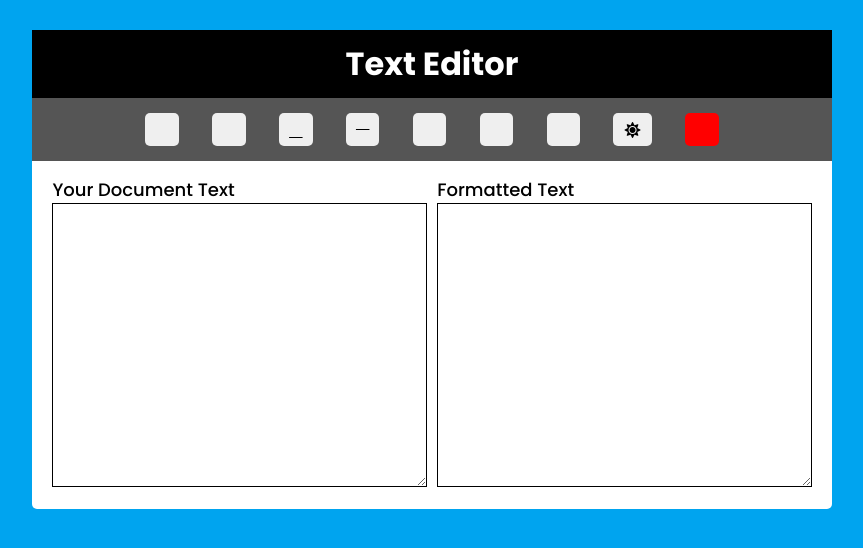
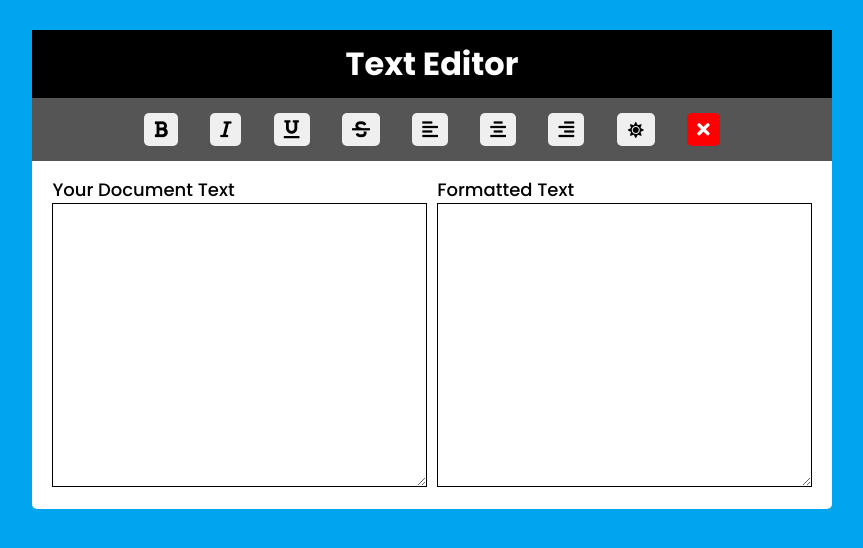
Before and after one commit to Prince142001/Text-Editor, a plain HTML site: page Text Editor/index.html in a window 1280 px wide. Shown: the whole page, without its empty margins (208-1071 px from the left). Drawn offline with nearby package versions, Linux system fonts and the light colour scheme.

Commit message:
Add files via upload

```diff
--- a/Text Editor/index.html
+++ b/Text Editor/index.html
@@ -27,38 +27,38 @@
         <!-- ------------------------------------------- Navigation -------------------------------------- -->
         <nav>
             <button class="btn makeBold">
-                <i class="fa-solid fa-bold"></i>
+                <i class="fa fa-bold"></i>
             </button>
 
             <button class="btn makeItalic">
-                <i class="fa-solid fa-italic"></i>
+                <i class="fa fa-italic"></i>
             </button>
 
             <button class="btn makeUnderline">
-                <i class="fa-solid fa-underline"></i>
+                <i class="fa fa-underline"></i>
             </button>
 
             <button class="btn makeStrike">
-                <i class="fa-solid fa-strikethrough"></i>
+                <i class="fa fa-strikethrough"></i>
             </button>
 
             <button class="btn onLeft">
-                <i class="fa-solid fa-align-left"></i>
+                <i class="fa fa-align-left"></i>
             </button>
 
             <button class="btn onCenter">
-                <i class="fa-solid fa-align-center"></i>
+                <i class="fa fa-align-center"></i>
             </button>
 
             <button class="btn onRight">
-                <i class="fa-solid fa-align-right"></i>
+                <i class="fa fa-align-right"></i>
             </button>
 
             <button class="darkLightMode fa fa-sun-o"  onclick="darkLightMode(this)">
                 <!-- <i class="></i> -->
             </button>
             <button class="btn removeContent">
-                <i class="fa-solid fa-xbox"></i>
+                <i class="fa fa-close"></i>
             </button>
         </nav>
 
@@ -81,7 +81,7 @@
         </main>
     </div>
 
-    <!-- ----------------------------- Style CSS ------------------------------ -->
+    <!-- ----------------------------- Javascript Link ------------------------------ -->
     <script src="script.js"></script>
 
 </body>
```
